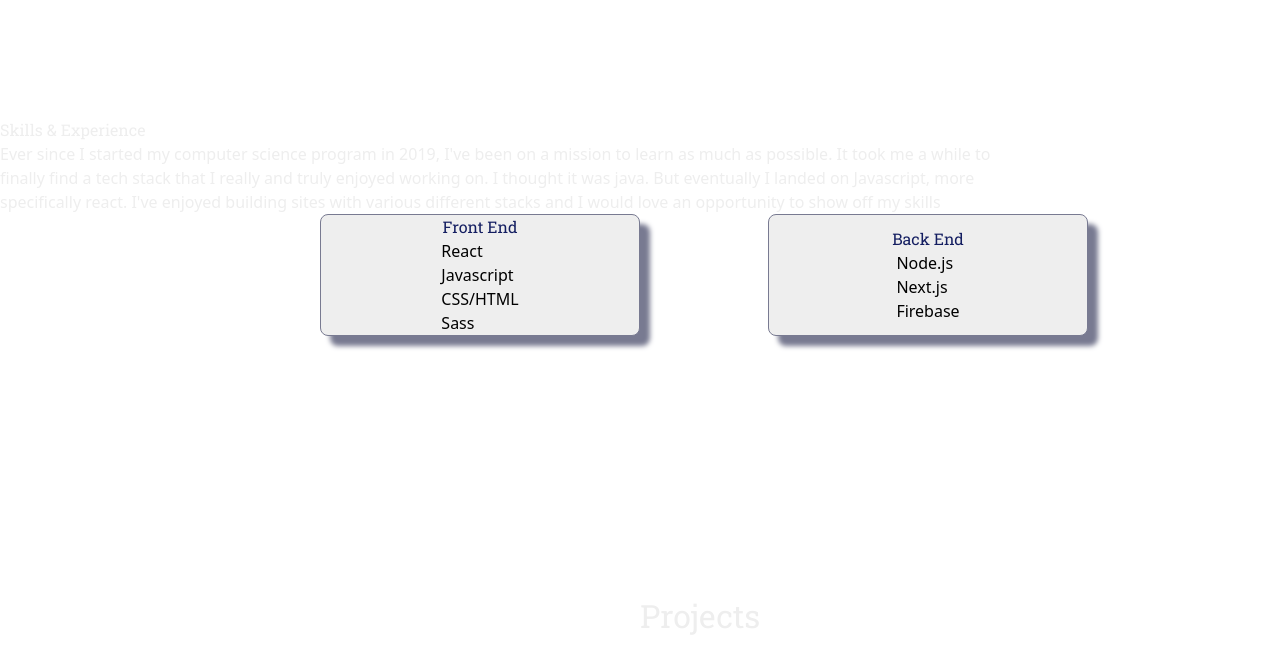
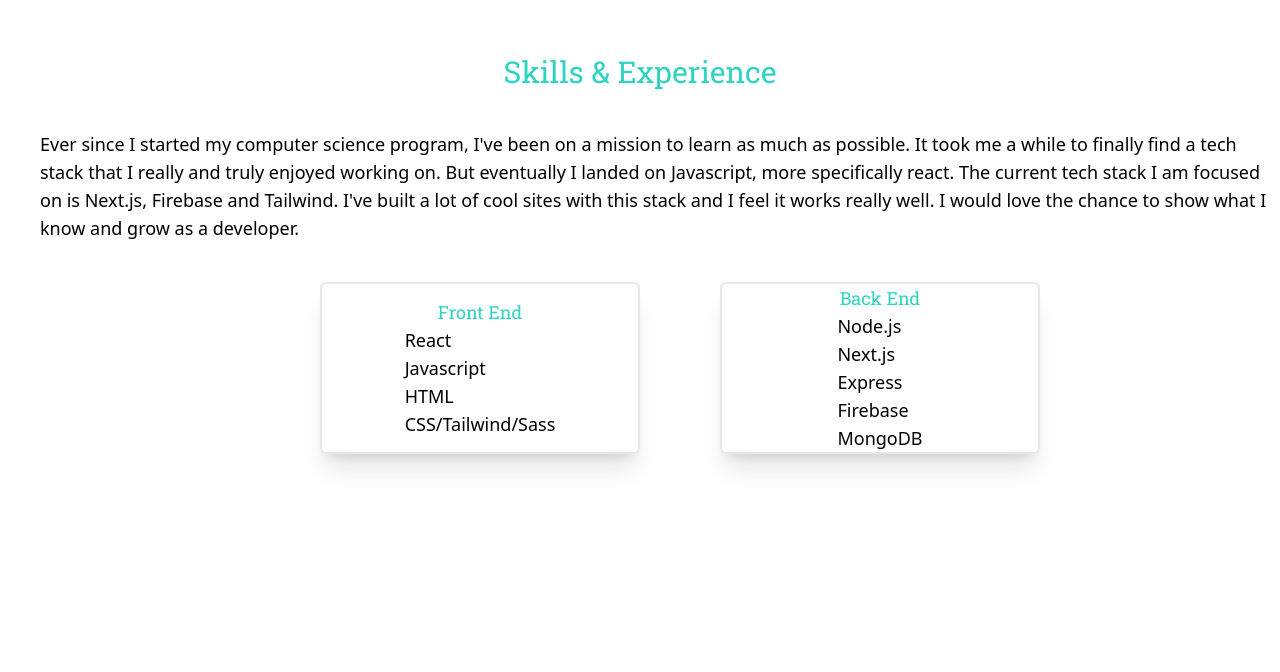
Before and after one commit to njandersen/personal-site, a React (Create React App) app: page / in a window 1280 px wide. Shown: the part 1346-2018 px from the top of the page. Built offline with nearby package versions, Linux system fonts and the light colour scheme.

Commit message:
refactor of skills section

```diff
--- a/src/component/Skills/SkillCard.js
+++ b/src/component/Skills/SkillCard.js
@@ -1,18 +1,11 @@
-import "./SkillCard.scss";
-
 function SkillCard(props) {
   return (
-    <div className="skill-card">
-      <div className="skill-card__heading">
-        <h2>{props.title}</h2>
+    <div className="flex flex-col justify-center items-center rounded-md border-2 shadow-xl w-80 ml-20 mb-6">
+      <div>
+        <h2 className="text-teal-400 text-lg">{props.title}</h2>
       </div>
-      <div className="skill-card__list">
-        <ul>
-          <li>{props.skill1}</li>
-          <li>{props.skill2}</li>
-          <li>{props.skill3}</li>
-          <li>{props.skill4}</li>
-        </ul>
+      <div>
+        <ul className="text-lg">{props.skill}</ul>
       </div>
     </div>
   );
--- a/src/component/Skills/SkillCard.scss
+++ /dev/null
@@ -1,13 +0,0 @@
-@use "public/base";
-
-.skill-card {
-  @include base.card;
-  width: 20rem;
-  margin-left: 8rem;
-}
-
-@media screen and (max-width: 780px) {
-  .skill-card {
-    margin-top: 4rem;
-  }
-}
--- a/src/component/Skills/Skills.jsx
+++ b/src/component/Skills/Skills.jsx
@@ -1,15 +1,26 @@
 import Aos from "aos";
 import { useEffect } from "react";
 import "aos/dist/aos.css";
-import "./Skills.scss";
+
 import SkillCard from "./SkillCard";
 import SkillsSummary from "./SkillsSummary";
 
 function Skills() {
   const card1Title = "Front End ";
   const card2Title = "Back End";
-  const frontendSkills = ["React", "Javascript", "CSS/HTML", "Sass"];
-  const backendSkills = ["Node.js", "Next.js", "Firebase"];
+  const frontendSkills = [
+    { name: "React" },
+    { name: "Javascript" },
+    { name: "HTML" },
+    { name: "CSS/Tailwind/Sass" },
+  ];
+  const backendSkills = [
+    { name: "Node.js" },
+    { name: "Next.js" },
+    { name: "Express" },
+    { name: "Firebase" },
+    { name: "MongoDB" },
+  ];
 
   useEffect(() => {
     Aos.init({ duration: 2000 });
@@ -17,21 +28,20 @@ function Skills() {
 
   return (
     <section id="skills">
-      <div className="skills-container">
+      <div>
         <SkillsSummary />
-        <div className="skills-cards">
+        <div className="md:flex md:justify-center md:flex-row">
           <SkillCard
             title={card1Title}
-            skill1={frontendSkills[0]}
-            skill2={frontendSkills[1]}
-            skill3={frontendSkills[2]}
-            skill4={frontendSkills[3]}
+            skill={frontendSkills.map((skill) => (
+              <li>{skill.name}</li>
+            ))}
           />
           <SkillCard
             title={card2Title}
-            skill1={backendSkills[0]}
-            skill2={backendSkills[1]}
-            skill3={backendSkills[2]}
+            skill={backendSkills.map((skill) => (
+              <li>{skill.name}</li>
+            ))}
           />
         </div>
       </div>
--- a/src/component/Skills/Skills.scss
+++ /dev/null
@@ -1,30 +0,0 @@
-@use "public/base";
-
-.skills-container {
-  display: flex;
-  justify-content: center;
-  flex-direction: column;
-  margin-top: 30%;
-}
-.skills-header {
-  font-size: 2rem;
-}
-.skills-about {
-  width: 80%;
-}
-.skills-cards {
-  display: flex;
-  justify-content: center;
-  flex-direction: row;
-}
-
-@media screen and (max-width: 780px) {
-  .skills-container {
-    display: flex;
-    justify-content: center;
-    flex-direction: column;
-  }
-  .skills-cards {
-    flex-direction: column;
-  }
-}
--- a/src/component/Skills/SkillsSummary.js
+++ b/src/component/Skills/SkillsSummary.js
@@ -1,16 +1,15 @@
-import "./SkillsSummary.scss";
-
 function SkillsSummary() {
   return (
-    <div className="summary-container">
-      <h1>Skills & Experience</h1>
-      <p className="skills-about">
-        Ever since I started my computer science program in 2019, I've been on a
-        mission to learn as much as possible. It took me a while to finally find
-        a tech stack that I really and truly enjoyed working on. I thought it
-        was java. But eventually I landed on Javascript, more specifically
-        react. I've enjoyed building sites with various different stacks and I
-        would love an opportunity to show off my skills
+    <div className="flex justify-center items-center flex-col">
+      <h1 className="text-teal-400 text-3xl mt-80">Skills & Experience</h1>
+      <p className="text-black my-10 ml-10 text-lg">
+        Ever since I started my computer science program, I've been on a mission
+        to learn as much as possible. It took me a while to finally find a tech
+        stack that I really and truly enjoyed working on. But eventually I
+        landed on Javascript, more specifically react. The current tech stack I
+        am focused on is Next.js, Firebase and Tailwind. I've built a lot of
+        cool sites with this stack and I feel it works really well. I would love
+        the chance to show what I know and grow as a developer.
       </p>
     </div>
   );
```
Also changed, not shown: src/component/Skills/SkillsSummary.scss (deleted).
